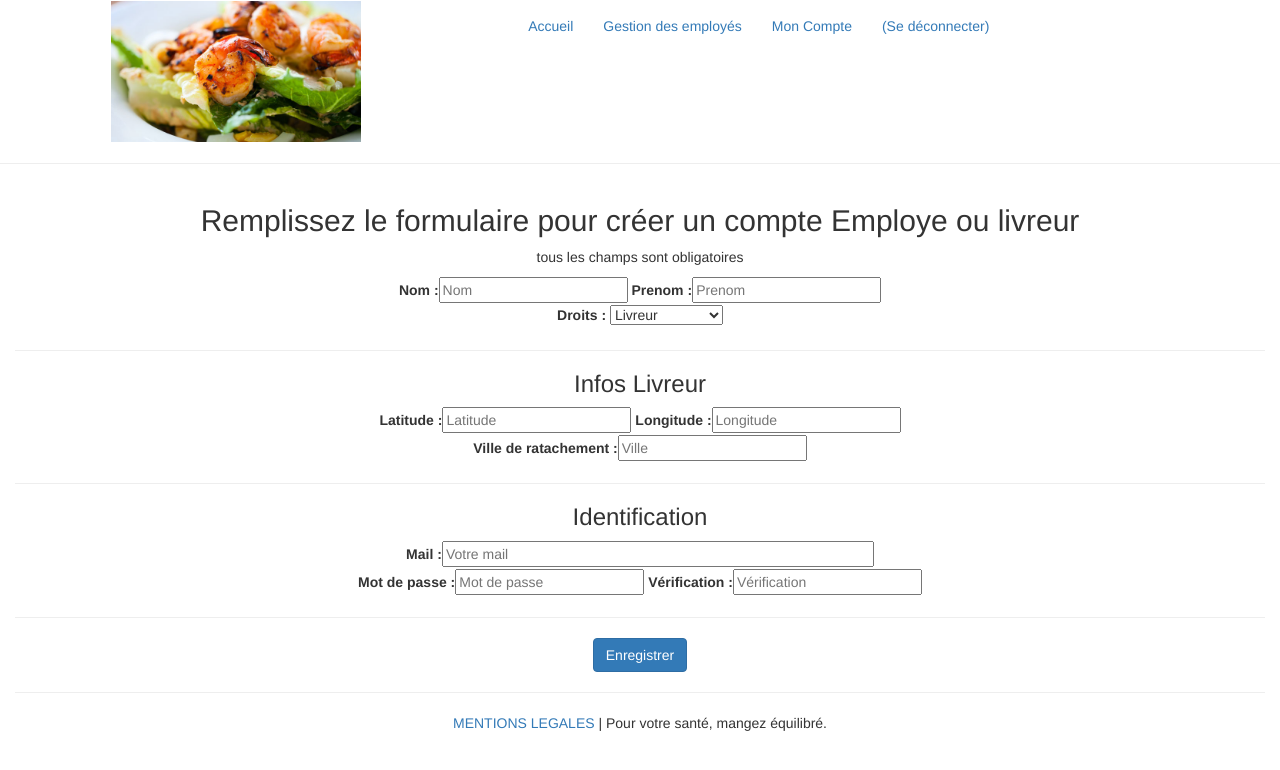
After one commit to Aeltus/expressfood, a PHP site: template vues/ajoutEmploye.html in a window 1280 px wide. The commit adds this page. Shown: the top 770 px of the page. Run offline with PHP 8.4, Linux system fonts and the light colour scheme; the template is opened without the code that fills it, so the values that code supplies are empty; the visitor is signed in with stand-in values (Sample User, id 1); some libraries are stand-ins or nearby versions.

Commit message:
Site entièrement fonctionnel

```diff
--- a/class/ServiceProvider.class.php
+++ b/class/ServiceProvider.class.php
@@ -127,7 +127,7 @@ class ServiceProvider
                 $routeComplete = $_SERVER["DOCUMENT_ROOT"].'/vues/'.$route.'.html';
             } else {
                 $_SESSION['message-erreur'] = "Les pages :<br />     - vues/".$route.".php<br />     - vues/".$route.".html<br />     - vues/".$route.".htm<br /> n'existent pas. Merci de vérifier l'adresse.";
-                $routeComplete = '404.php';
+                $routeComplete = '/vues/404.html';
             }
 
         return $routeComplete;
--- /dev/null
+++ b/vues/ajoutEmploye.html
@@ -0,0 +1,31 @@
+<div class="row>">
+
+    <div class="col-md-12 text-center">
+        <h2>Remplissez le formulaire pour créer un compte Employe ou livreur</h2>
+        <p>tous les champs sont obligatoires</p>
+        <form method="post" action="index.php?content=userCreator">
+            <label for="nom">Nom : </label><input type="text" placeholder="Nom" name="nom" id="nom" required>
+            <label for="prenom">Prenom : </label><input type="text" placeholder="Prenom" name="prenom" id="prenom" required><br />
+            <label for="droits">Droits : </label>
+                <select name="droits" id="droits">
+                    <option value="3" selected>Livreur</option>
+                    <option value="2">Service client</option>
+                    <option value="1">Administrateur</option>
+                </select>
+            <hr>
+            <h3>Infos Livreur</h3>
+            <label for="locationLat">Latitude : </label><input type="text" placeholder="Latitude" name="locationLat" id="locationLat">
+            <label for="locationLong">Longitude : </label><input type="text" placeholder="Longitude" name="locationLong" id="locationLong"><br />
+            <label for="villeRatach">Ville de ratachement : </label><input type="text" placeholder="Ville" name="villeRatach" id="villeRatach">
+            <hr>
+            <h3>Identification</h3>
+            <label for="mail">Mail : </label><input type="text" placeholder="Votre mail" name="mail" id="mail" size="50" required><br />
+            <label for="password1">Mot de passe : </label><input type="password" placeholder="Mot de passe" name="password1" id="password1" required>
+            <label for="password2">Vérification : </label><input type="password" placeholder="Vérification" name="password2" id="password2" required><br />
+            <hr>
+            <input type="submit" value="Enregistrer" class="btn btn-primary">
+            <hr>
+        </form>
+    </div>
+
+</div>
--- a/vues/gestionClients.php
+++ b/vues/gestionClients.php
@@ -9,7 +9,7 @@
         <tr><th>ID</th><th>Nom / Prenom</th><th>Adresse</th><th>mail</th><th>Historique commandes</th><th>Modifier</th><th>Effacer</th></tr>
 
         <?php
-
+        $_SESSION['routeActuelle'] = "gestionClients";
         // récupération des utilisateurs de type client
         $req = new UserManager();
         $users = $req->getUsers('client');
@@ -17,7 +17,7 @@
         // constitution du tableau
         foreach ($users as $user){
             echo "<tr><td>".$user->getIdUtilisateur()."</td><td>".$user->getNom()." ".$user->getPrenom()."</td><td>".$user->getNumero()." ".$user->getRue()."<br />".$user->getCodePostal()." ".$user->getVille()."</td><td>".$user->getMail();
-            echo "</td><td><a href='index.php?content=historiqueClient&id=".$user->getIdUtilisateur()."'>voir</a></td><td><a href='index.php?content=updateUser&id=".$user->getIdUtilisateur()."'>modifier</a></td><td><a href='index.php?content=effacerClient&id=".$user->getIdUtilisateur()."'>effacer</a></td></tr>";
+            echo "</td><td><a href='index.php?content=historiqueClient&id=".$user->getIdUtilisateur()."'>voir</a></td><td><a href='index.php?content=updateUser&id=".$user->getIdUtilisateur()."'>modifier</a></td><td><a href='index.php?content=effacerUser&id=".$user->getIdUtilisateur()."'>effacer</a></td></tr>";
         }
 
         ?>
--- a/vues/header.php
+++ b/vues/header.php
@@ -113,7 +113,6 @@
                                 if($_SESSION['role']=='admin') {
 
                                     echo '<li class="menu-btn"><a href="' . ServiceProvider::setRoute('gestionEmployes') . '">Gestion des employés</a></li>';
-                                    echo '<li class="menu-btn"><a href="' . ServiceProvider::setRoute('gestionVentes') . '">Gestion des ventes</a></li>';
 
                                     // Menu service client
                                 } else if($_SESSION['role']=='service') {
--- a/vues/updateInfos.php
+++ b/vues/updateInfos.php
@@ -11,6 +11,7 @@
 
 
             <?php
+            $_SESSION['routeActuelle'] = "moncompte";
             // si l'utilisateur à des droits c'est donc un employe
             if (method_exists($_SESSION['utilisateur'], 'getDroits')){
                 // si c'est un livreur
--- a/vues/updateUser.php
+++ b/vues/updateUser.php
@@ -8,7 +8,7 @@
  * Date: 13/12/2016
  * Time: 19:05
  */
-$_SESSION['routeActuelle'] = "gestionClients";
+
 
 /* Récuptération de l'entité Utilisateur
 ======================================================================================================================*/
```
Also changed, not shown: class/CommandManager.class.php (+0 -25 lines), class/UserManager.class.php (+6 -4 lines), vues/effacerUser.php (renamed from vues/effacerClient.php, +14 -1 lines), vues/gestionEmployes.php (added, +49 -0 lines), vues/userCreator.php (+28 -6 lines).
